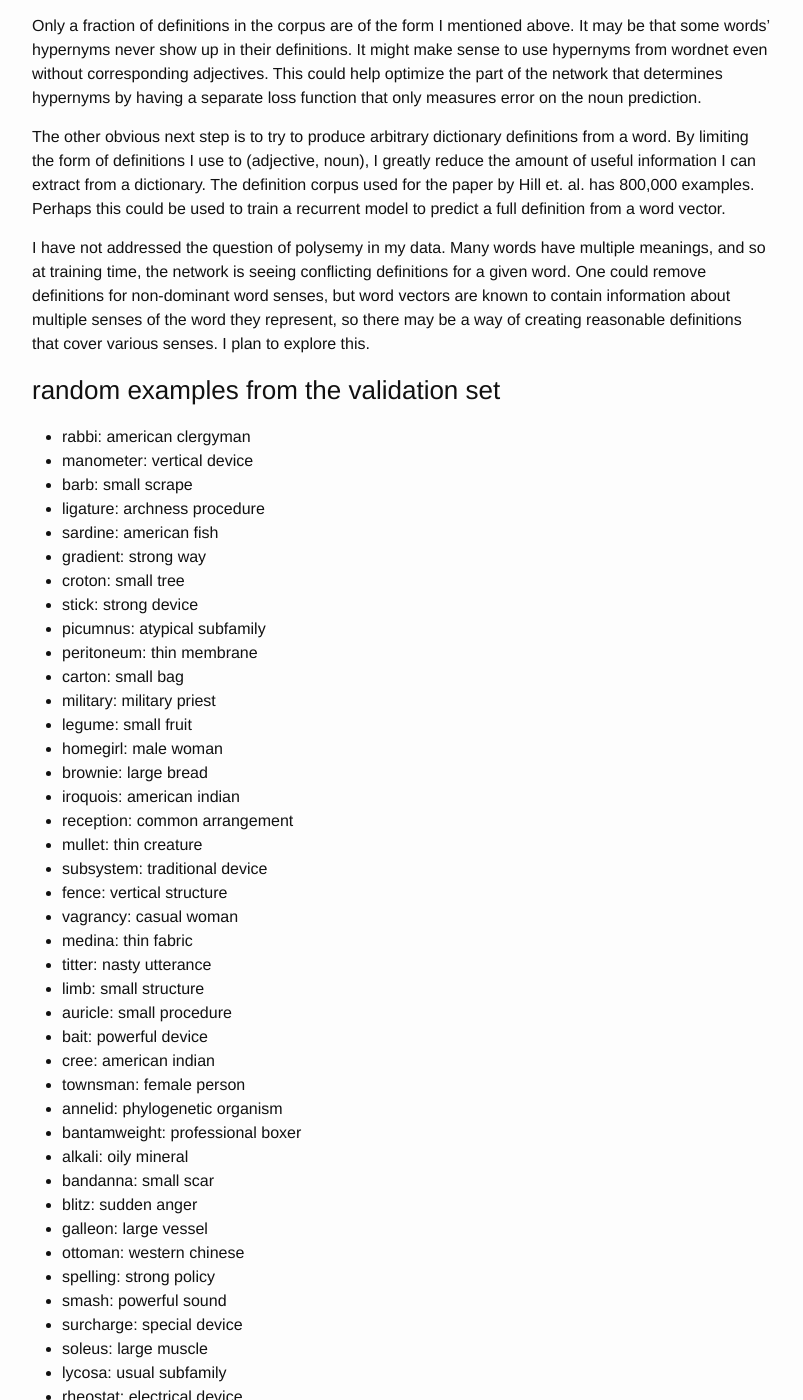
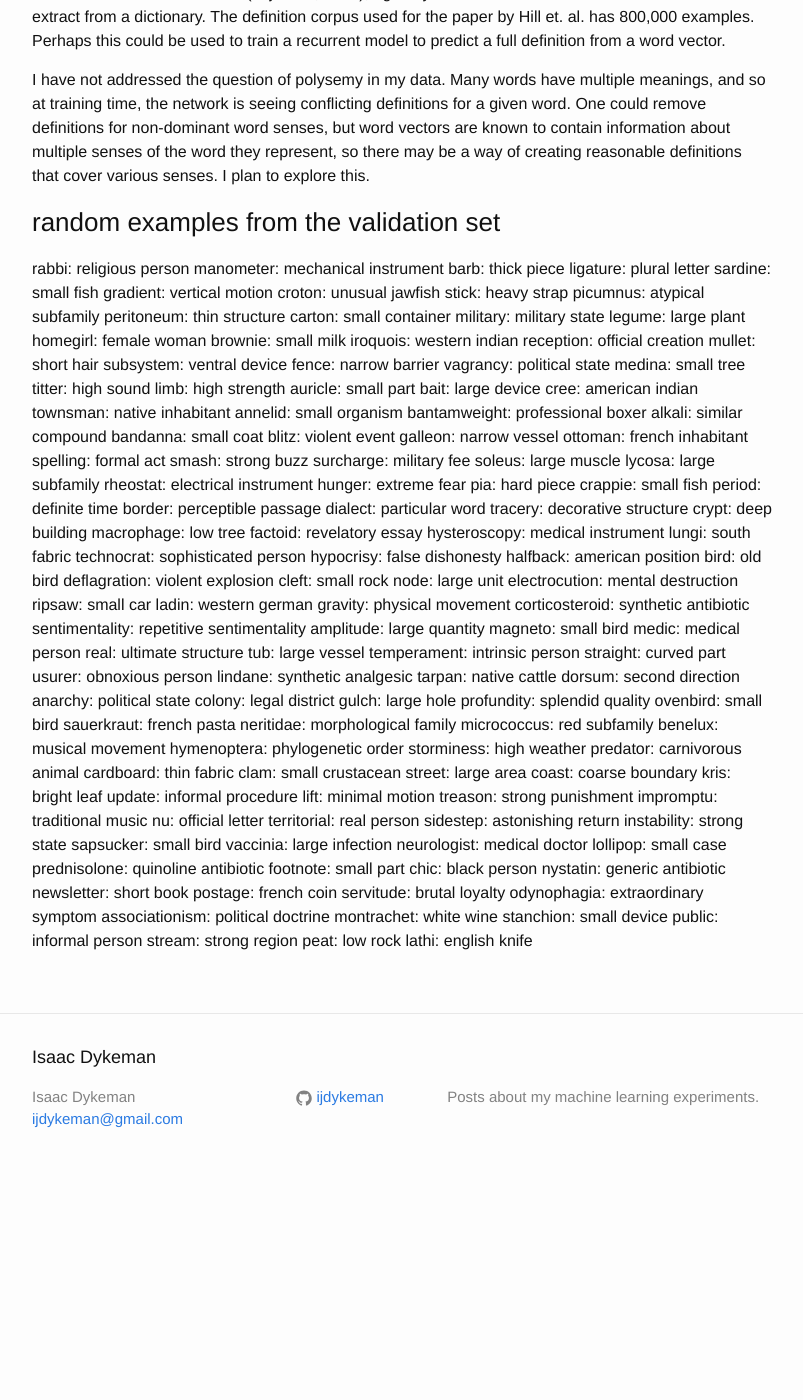
Before and after one commit to IJDykeman/ijdykeman.github.io, a Jekyll site: the page built from _posts/2016-10-29-simple_definitions.markdown, in a window 1280 px wide and 1400 px high, scrolled down 4210 px. Shown: the whole window, without its empty margins (238-1041 px from the left). Built offline with Jekyll 4.4.1, drawn with Linux system fonts in a browser that asks for light colours; formulas are drawn with MathJax 3; after the commit the page ends 5401 px from its top, so only the background shows below that; some of the changed text lies outside the part shown.

Commit message:
autocommit of a content change

```diff
--- a/_posts/2016-10-29-simple_definitions.markdown
+++ b/_posts/2016-10-29-simple_definitions.markdown
@@ -109,55 +102,124 @@ I have not addressed the question of polysemy in my data.  Many words have multi
 
 
 ### random examples from the validation set
-* rabbi: american clergyman
-* manometer: vertical device
-* barb: small scrape
-* ligature: archness procedure
-* sardine: american fish
-* gradient: strong way
-* croton: small tree
-* stick: strong device
-* picumnus: atypical subfamily
-* peritoneum: thin membrane
-* carton: small bag
-* military: military priest
-* legume: small fruit
-* homegirl: male woman
-* brownie: large bread
-* iroquois: american indian
-* reception: common arrangement
-* mullet: thin creature
-* subsystem: traditional device
-* fence: vertical structure
-* vagrancy: casual woman
-* medina: thin fabric
-* titter: nasty utterance
-* limb: small structure
-* auricle: small procedure
-* bait: powerful device
-* cree: american indian
-* townsman: female person
-* annelid: phylogenetic organism
-* bantamweight: professional boxer
-* alkali: oily mineral
-* bandanna: small scar
-* blitz: sudden anger
-* galleon: large vessel
-* ottoman: western chinese
-* spelling: strong policy
-* smash: powerful sound
-* surcharge: special device
-* soleus: large muscle
-* lycosa: usual subfamily
-* rheostat: electrical device
-* hunger: extreme hatred
-* pia: political herb
-* crappie: american fish
-* period: indefinite time
-* border: large room
-* dialect: poetic english
-* tracery: foliated flower
-* crypt: small room
-* macrophage: small leukocyte
-* factoid: short decameron
-* hysteroscopy: medical instrument
+rabbi: religious person
+manometer: mechanical instrument
+barb: thick piece
+ligature: plural letter
+sardine: small fish
+gradient: vertical motion
+croton: unusual jawfish
+stick: heavy strap
+picumnus: atypical subfamily
+peritoneum: thin structure
+carton: small container
+military: military state
+legume: large plant
+homegirl: female woman
+brownie: small milk
+iroquois: western indian
+reception: official creation
+mullet: short hair
+subsystem: ventral device
+fence: narrow barrier
+vagrancy: political state
+medina: small tree
+titter: high sound
+limb: high strength
+auricle: small part
+bait: large device
+cree: american indian
+townsman: native inhabitant
+annelid: small organism
+bantamweight: professional boxer
+alkali: similar compound
+bandanna: small coat
+blitz: violent event
+galleon: narrow vessel
+ottoman: french inhabitant
+spelling: formal act
+smash: strong buzz
+surcharge: military fee
+soleus: large muscle
+lycosa: large subfamily
+rheostat: electrical instrument
+hunger: extreme fear
+pia: hard piece
+crappie: small fish
+period: definite time
+border: perceptible passage
+dialect: particular word
+tracery: decorative structure
+crypt: deep building
+macrophage: low tree
+factoid: revelatory essay
+hysteroscopy: medical instrument
+lungi: south fabric
+technocrat: sophisticated person
+hypocrisy: false dishonesty
+halfback: american position
+bird: old bird
+deflagration: violent explosion
+cleft: small rock
+node: large unit
+electrocution: mental destruction
+ripsaw: small car
+ladin: western german
+gravity: physical movement
+corticosteroid: synthetic antibiotic
+sentimentality: repetitive sentimentality
+amplitude: large quantity
+magneto: small bird
+medic: medical person
+real: ultimate structure
+tub: large vessel
+temperament: intrinsic person
+straight: curved part
+usurer: obnoxious person
+lindane: synthetic analgesic
+tarpan: native cattle
+dorsum: second direction
+anarchy: political state
+colony: legal district
+gulch: large hole
+profundity: splendid quality
+ovenbird: small bird
+sauerkraut: french pasta
+neritidae: morphological family
+micrococcus: red subfamily
+benelux: musical movement
+hymenoptera: phylogenetic order
+storminess: high weather
+predator: carnivorous animal
+cardboard: thin fabric
+clam: small crustacean
+street: large area
+coast: coarse boundary
+kris: bright leaf
+update: informal procedure
+lift: minimal motion
+treason: strong punishment
+impromptu: traditional music
+nu: official letter
+territorial: real person
+sidestep: astonishing return
+instability: strong state
+sapsucker: small bird
+vaccinia: large infection
+neurologist: medical doctor
+lollipop: small case
+prednisolone: quinoline antibiotic
+footnote: small part
+chic: black person
+nystatin: generic antibiotic
+newsletter: short book
+postage: french coin
+servitude: brutal loyalty
+odynophagia: extraordinary symptom
+associationism: political doctrine
+montrachet: white wine
+stanchion: small device
+public: informal person
+stream: strong region
+peat: low rock
+lathi: english knife
```
Also changed, not shown: other parts of _posts/2016-10-29-simple_definitions.markdown (+0 -7 lines).
